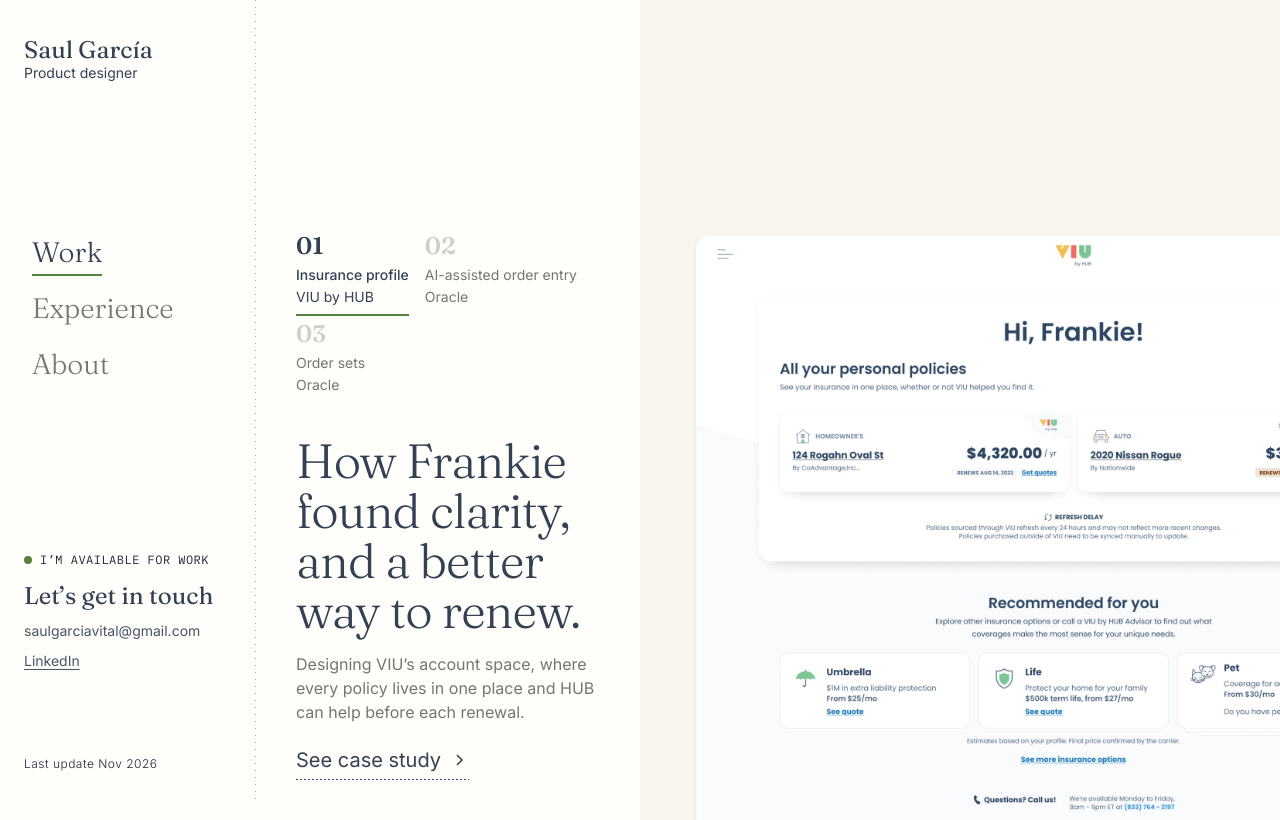
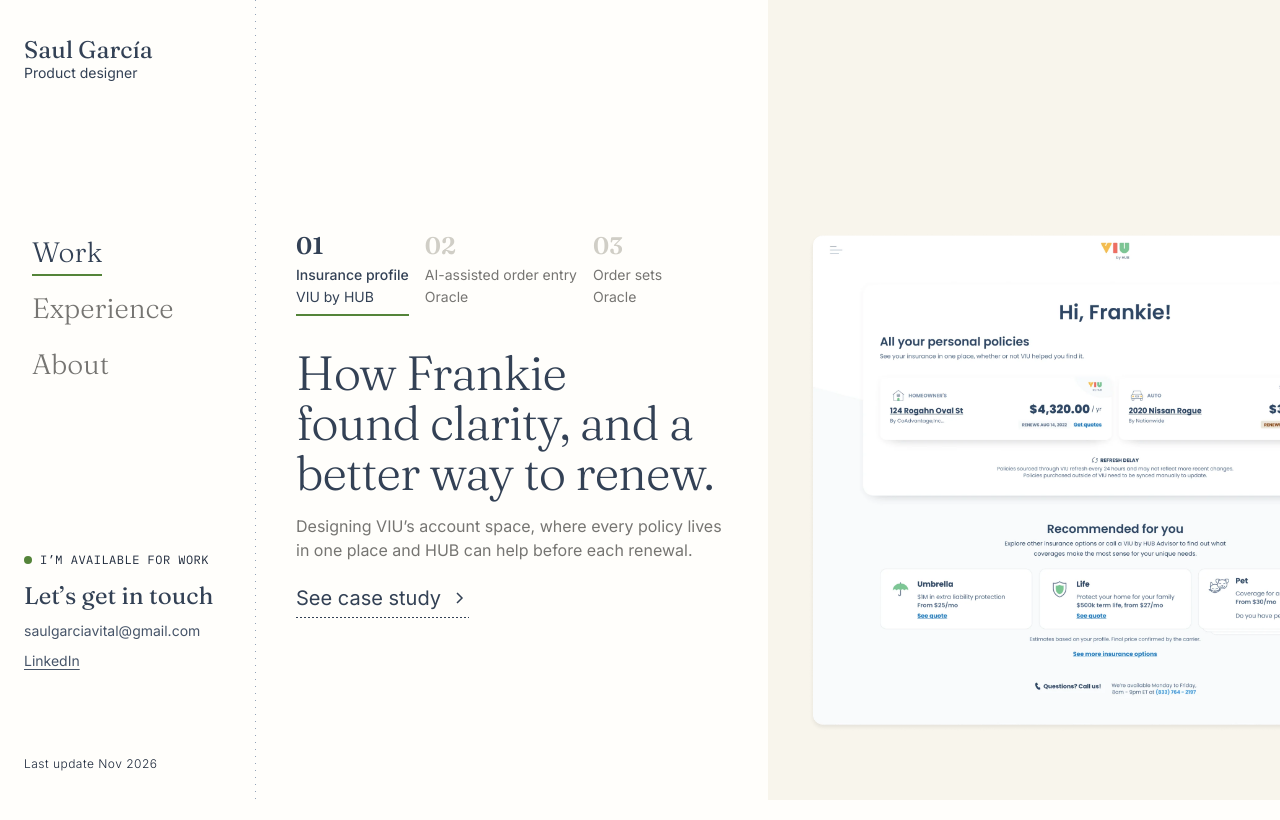
Before and after one commit to savsgarcia/portfolio, a plain HTML site: page index.html in a window 1280 px wide. Drawn offline with Linux system fonts and the light colour scheme.

Commit message:
Image panel at 40% for 1280–1599px screens
Co-Authored-By: Claude Opus 5.5 <noreply@anthropic.com>
Claude-Session: https://claude.ai/code/session_014oW9rryPzLSdmVNbG2KxAd

```diff
--- a/styles.css
+++ b/styles.css
@@ -267,6 +267,7 @@ button { font: inherit; color: inherit; background: none; border: 0; padding: 0;
   .project-copy .lede { max-width: 580px; }
 }
 @media (min-width: 1280px) and (max-width: 1599px) {
+  .view--work { grid-template-columns: minmax(0, 1fr) 40vw; }
   .view--work .projects { column-gap: 16px; }
   .view--work .col--text { padding-top: 32px; }
 }
```
